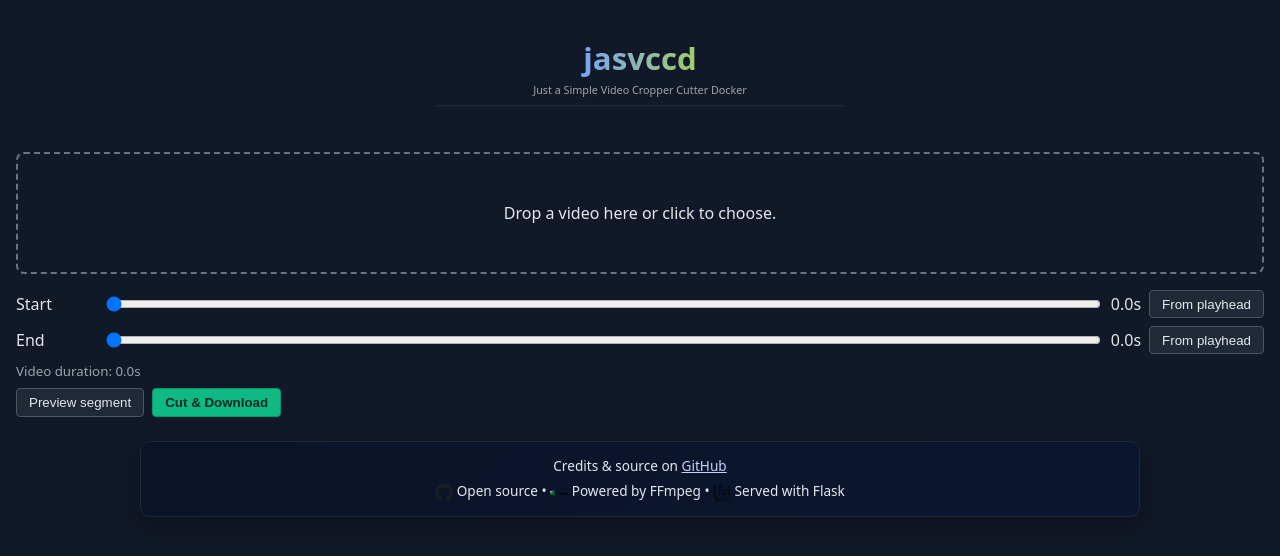
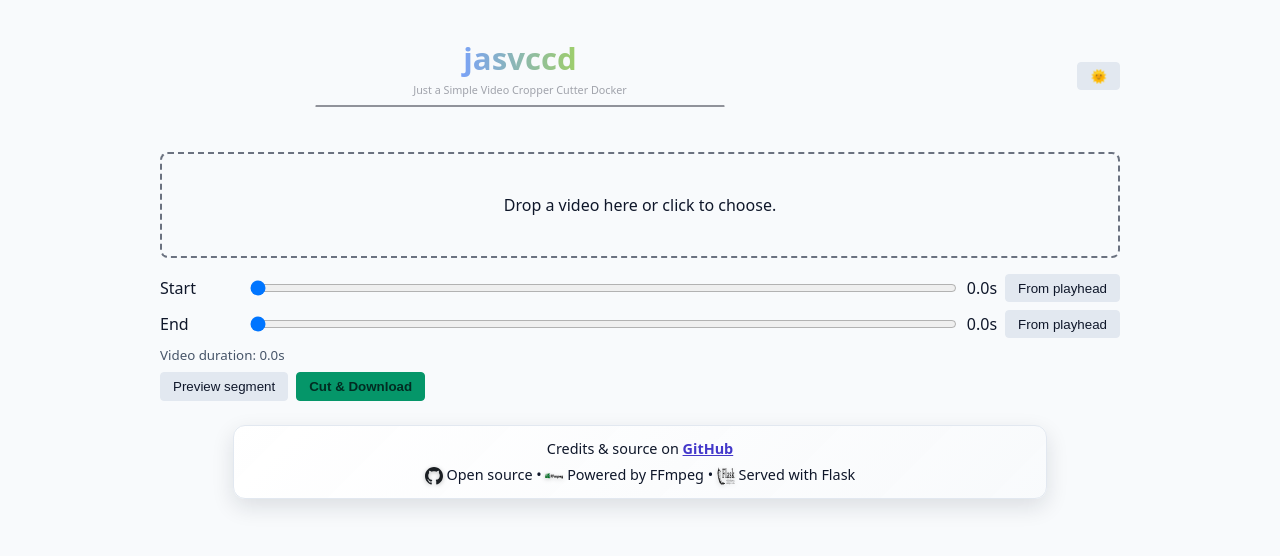
Before and after one commit to mythosaz/jasvccd, a Flask app: page / in a window 1280 px wide. Shown: the top 556 px of the page. Run offline with Flask 3, Linux system fonts and the light colour scheme.

Commit message:
Enhance footer contrast and add theme toggle

```diff
--- a/templates/index.html
+++ b/templates/index.html
@@ -6,47 +6,86 @@
     <link rel="icon" type="image/svg+xml" href="/static/favicon.svg">
     <link rel="alternate icon" type="image/x-icon" href="/static/favicon.ico">
     <style>
+        :root {
+            --bg: #0f172a;
+            --fg: #e5e7eb;
+            --muted: #a5b4fc;
+            --card: #0b162f;
+            --card-border: #1f2937;
+            --accent: #10b981;
+            --subtle: #9ca3af;
+            --input: #1f2937;
+        }
+        body.light {
+            --bg: #f8fafc;
+            --fg: #0f172a;
+            --muted: #4338ca;
+            --card: #ffffff;
+            --card-border: #e2e8f0;
+            --accent: #059669;
+            --subtle: #475569;
+            --input: #e2e8f0;
+        }
         body {
             font-family: system-ui, sans-serif;
             margin: 0;
             padding: 1rem;
-            background: #111827;
-            color: #e5e7eb;
+            background: var(--bg);
+            color: var(--fg);
+            transition: background 0.25s ease, color 0.25s ease;
+        }
+        .page {
+            max-width: 960px;
+            margin: 0 auto;
         }
         header {
             display: flex;
-            justify-content: center;
+            align-items: center;
+            justify-content: space-between;
             margin-bottom: 1rem;
+            gap: 1rem;
         }
         .logo {
             width: 80%;
             max-width: 720px;
-            min-width: 340px;
+            min-width: 240px;
             height: auto;
+        }
+        #theme-toggle {
+            background: var(--input);
+            color: var(--fg);
+            border: 1px solid var(--card-border);
+        }
+        main {
+            display: flex;
+            flex-direction: column;
+            gap: 0.75rem;
         }
         #dropzone {
             border: 2px dashed #6b7280;
             border-radius: 8px;
-            padding: 2rem;
+            padding: 1.5rem;
             text-align: center;
-            margin-bottom: 1rem;
             cursor: pointer;
+            background: rgba(255, 255, 255, 0.02);
         }
         #dropzone.dragover {
-            border-color: #10b981;
-            background: #020617;
+            border-color: var(--accent);
+            background: rgba(16, 185, 129, 0.06);
         }
         video {
             width: 100%;
-            max-height: 480px;
+            aspect-ratio: 16 / 9;
             background: black;
-            margin-bottom: 0.75rem;
+            margin-bottom: 0.5rem;
+            border-radius: 8px;
+            border: 1px solid var(--card-border);
         }
         .controls {
             display: flex;
             flex-direction: column;
             gap: 0.5rem;
-            margin-top: 0.5rem;
+            margin-top: 0.25rem;
         }
         .row {
             display: flex;
@@ -57,16 +96,16 @@
             flex: 1;
         }
         button {
-            background: #1f2937;
-            color: #e5e7eb;
-            border: 1px solid #4b5563;
+            background: var(--input);
+            color: var(--fg);
+            border: 1px solid var(--card-border);
             border-radius: 4px;
             padding: 0.35rem 0.75rem;
             cursor: pointer;
         }
         button.primary {
-            background: #10b981;
-            border-color: #059669;
+            background: var(--accent);
+            border-color: var(--accent);
             color: #022c22;
             font-weight: 600;
         }
@@ -75,15 +114,15 @@
             cursor: not-allowed;
         }
         small {
-            color: #9ca3af;
+            color: var(--subtle);
         }
         footer {
             margin-top: 1.5rem;
-            color: #9ca3af;
-            font-size: 0.85rem;
+            color: var(--subtle);
+            font-size: 0.9rem;
         }
         footer a {
-            color: #9ca3af;
+            color: var(--muted);
         }
         .attrib {
             display: flex;
@@ -91,29 +130,39 @@
             gap: 0.4rem;
             align-items: center;
             text-align: center;
-            background: linear-gradient(135deg, #0b1326, #0b162f);
-            border: 1px solid #1f2937;
-            padding: 0.9rem 1.2rem;
-            border-radius: 10px;
+            background: linear-gradient(135deg, rgba(12, 19, 42, 0.92), rgba(9, 13, 30, 0.94));
+            border: 1px solid var(--card-border);
+            padding: 0.85rem 1rem;
+            border-radius: 12px;
             box-shadow: 0 10px 30px rgba(0, 0, 0, 0.25);
-            width: min(960px, 96%);
+            width: min(780px, 95%);
             margin: 0 auto;
-            color: #e5e7eb;
+            color: var(--fg);
+        }
+        body.light .attrib {
+            background: linear-gradient(135deg, rgba(255, 255, 255, 0.98), rgba(248, 250, 252, 0.95));
+            box-shadow: 0 8px 22px rgba(15, 23, 42, 0.12);
         }
         .attrib a {
-            color: #c7d2fe;
+            color: var(--muted);
+            font-weight: 600;
         }
         .attrib-icon {
             width: 18px;
             height: 18px;
             vertical-align: middle;
+            filter: drop-shadow(0 1px 2px rgba(0, 0, 0, 0.25));
         }
     </style>
 </head>
 <body>
+<div class="page">
     <header>
         <img class="logo" src="/static/jasvccd.svg" alt="JASVCCD">
+        <button id="theme-toggle" aria-label="Toggle theme">🌗</button>
     </header>
+
+    <main>
         <div id="dropzone">
             <p>Drop a video here or click to choose.</p>
             <input id="file-input" type="file" accept="video/*" style="display:none;">
@@ -142,6 +191,7 @@
                 <button id="cut" class="primary">Cut &amp; Download</button>
             </div>
         </div>
+    </main>
 
     <footer>
         <div class="attrib">
@@ -155,9 +205,11 @@
             </div>
         </div>
     </footer>
+</div>
 
 <script>
 (() => {
+    const themeToggle = document.getElementById("theme-toggle");
     const dropzone = document.getElementById("dropzone");
     const fileInput = document.getElementById("file-input");
     const video = document.getElementById("video");
@@ -176,6 +228,28 @@
 
     let videoMeta = null; // { id, ext, duration, url }
     let previewing = false;
+
+    function setTheme(mode) {
+        const isLight = mode === "light";
+        document.body.classList.toggle("light", isLight);
+        localStorage.setItem("theme", isLight ? "light" : "dark");
+        themeToggle.textContent = isLight ? "🌞" : "🌙";
+    }
+
+    function initTheme() {
+        const stored = localStorage.getItem("theme");
+        if (stored === "light" || stored === "dark") {
+            setTheme(stored);
+            return;
+        }
+        const prefersLight = window.matchMedia && window.matchMedia("(prefers-color-scheme: light)").matches;
+        setTheme(prefersLight ? "light" : "dark");
+    }
+
+    themeToggle.addEventListener("click", () => {
+        const next = document.body.classList.contains("light") ? "dark" : "light";
+        setTheme(next);
+    });
 
     function fmt(t) {
         return t.toFixed(2);
@@ -334,6 +408,7 @@
         btnCut.textContent = "Cut & Download";
     });
 
+    initTheme();
     wireDropzone();
 })();
 </script>
```
Lines whose indentation alone changed are shown as unchanged.
